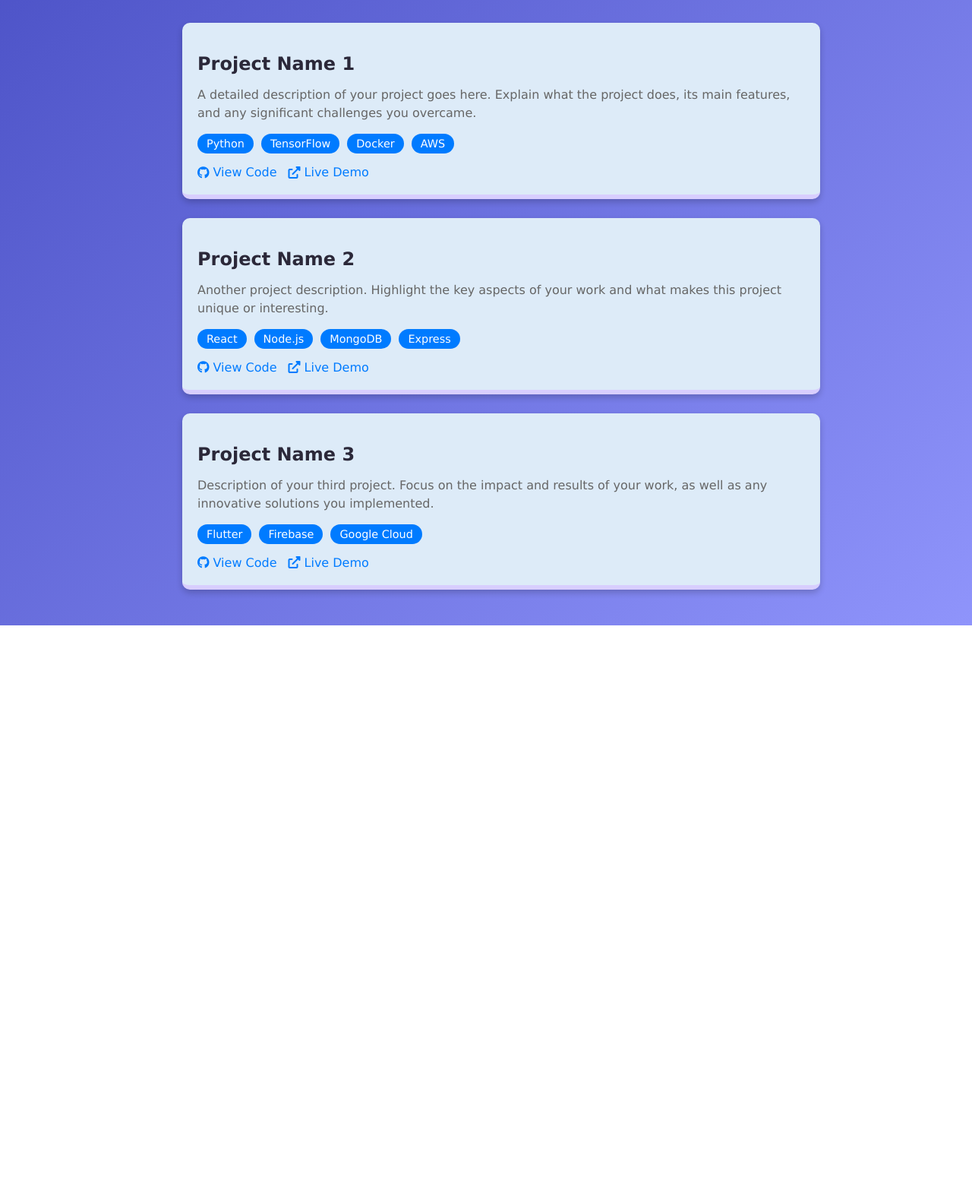
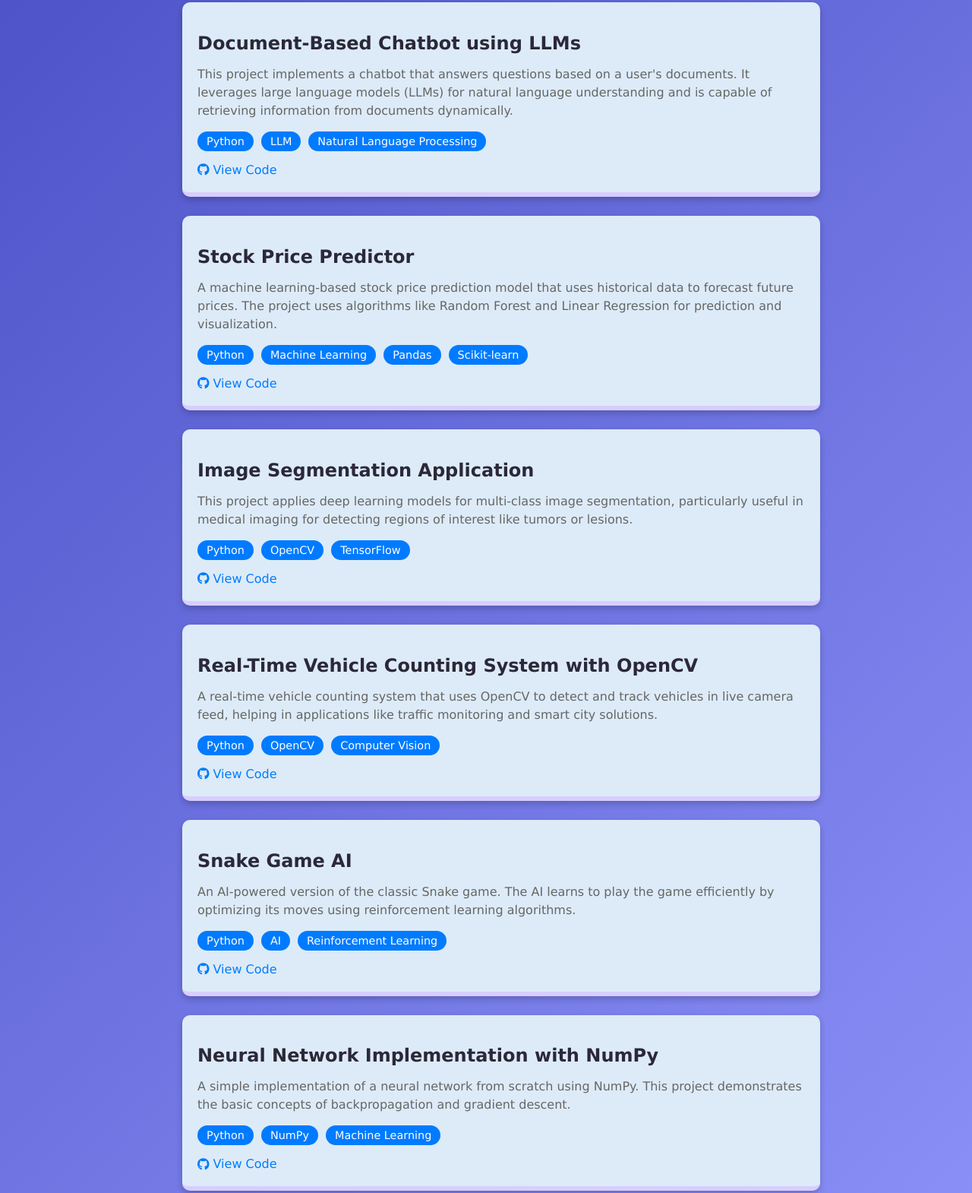
Before and after one commit to sujal-maheshwari2004/Personal_Portfolio, a plain HTML site: page projects.html in a window 1280 px wide. Shown: the part 17-1587 px from the top of the page at 76% size. Before the commit the page ends 840 px from the top, so only its background shows below. Drawn offline with Linux system fonts and the light colour scheme.

Commit message:
Update projects.html

```diff
--- a/projects.html
+++ b/projects.html
@@ -82,68 +82,135 @@
     <main class="projects-container">
         <!-- Project 1 -->
         <div class="project-card">
-            <h2 class="project-title">Project Name 1</h2>
+            <h2 class="project-title">Document-Based Chatbot using LLMs</h2>
             <p class="project-description">
-                A detailed description of your project goes here. Explain what the project does,
-                its main features, and any significant challenges you overcame.
+                This project implements a chatbot that answers questions based on a user's documents. It leverages
+                large language models (LLMs) for natural language understanding and is capable of retrieving
+                information from documents dynamically.
             </p>
             <div class="tech-stack">
                 <span class="tech-tag">Python</span>
-                <span class="tech-tag">TensorFlow</span>
-                <span class="tech-tag">Docker</span>
-                <span class="tech-tag">AWS</span>
+                <span class="tech-tag">LLM</span>
+                <span class="tech-tag">Natural Language Processing</span>
             </div>
             <div class="project-links">
-                <a href="#" class="project-link" target="_blank">
+                <a href="https://github.com/sujal-maheshwari2004/Talk-With-Your-Docs" class="project-link" target="_blank">
                     <i class="fab fa-github"></i> View Code
-                </a>
-                <a href="#" class="project-link" target="_blank">
-                    <i class="fas fa-external-link-alt"></i> Live Demo
                 </a>
             </div>
         </div>
 
         <!-- Project 2 -->
         <div class="project-card">
-            <h2 class="project-title">Project Name 2</h2>
+            <h2 class="project-title">Stock Price Predictor</h2>
             <p class="project-description">
-                Another project description. Highlight the key aspects of your work
-                and what makes this project unique or interesting.
+                A machine learning-based stock price prediction model that uses historical data to forecast future prices.
+                The project uses algorithms like Random Forest and Linear Regression for prediction and visualization.
             </p>
             <div class="tech-stack">
-                <span class="tech-tag">React</span>
-                <span class="tech-tag">Node.js</span>
-                <span class="tech-tag">MongoDB</span>
-                <span class="tech-tag">Express</span>
+                <span class="tech-tag">Python</span>
+                <span class="tech-tag">Machine Learning</span>
+                <span class="tech-tag">Pandas</span>
+                <span class="tech-tag">Scikit-learn</span>
             </div>
             <div class="project-links">
-                <a href="#" class="project-link" target="_blank">
+                <a href="https://github.com/sujal-maheshwari2004/stock-price-prediction" class="project-link" target="_blank">
                     <i class="fab fa-github"></i> View Code
-                </a>
-                <a href="#" class="project-link" target="_blank">
-                    <i class="fas fa-external-link-alt"></i> Live Demo
                 </a>
             </div>
         </div>
 
         <!-- Project 3 -->
         <div class="project-card">
-            <h2 class="project-title">Project Name 3</h2>
+            <h2 class="project-title">Image Segmentation Application</h2>
             <p class="project-description">
-                Description of your third project. Focus on the impact and results
-                of your work, as well as any innovative solutions you implemented.
+                This project applies deep learning models for multi-class image segmentation, particularly useful in
+                medical imaging for detecting regions of interest like tumors or lesions.
             </p>
             <div class="tech-stack">
-                <span class="tech-tag">Flutter</span>
-                <span class="tech-tag">Firebase</span>
-                <span class="tech-tag">Google Cloud</span>
+                <span class="tech-tag">Python</span>
+                <span class="tech-tag">OpenCV</span>
+                <span class="tech-tag">TensorFlow</span>
             </div>
             <div class="project-links">
-                <a href="#" class="project-link" target="_blank">
+                <a href="https://github.com/sujal-maheshwari2004/Multi-class-image-segmentation" class="project-link" target="_blank">
                     <i class="fab fa-github"></i> View Code
                 </a>
-                <a href="#" class="project-link" target="_blank">
-                    <i class="fas fa-external-link-alt"></i> Live Demo
+            </div>
+        </div>
+
+        <!-- Project 4 -->
+        <div class="project-card">
+            <h2 class="project-title">Real-Time Vehicle Counting System with OpenCV</h2>
+            <p class="project-description">
+                A real-time vehicle counting system that uses OpenCV to detect and track vehicles in live camera feed,
+                helping in applications like traffic monitoring and smart city solutions.
+            </p>
+            <div class="tech-stack">
+                <span class="tech-tag">Python</span>
+                <span class="tech-tag">OpenCV</span>
+                <span class="tech-tag">Computer Vision</span>
+            </div>
+            <div class="project-links">
+                <a href="https://github.com/sujal-maheshwari2004/Real-time-Vehicle-Counting-System-with-OpenCV" class="project-link" target="_blank">
+                    <i class="fab fa-github"></i> View Code
+                </a>
+            </div>
+        </div>
+
+        <!-- Project 5 -->
+        <div class="project-card">
+            <h2 class="project-title">Snake Game AI</h2>
+            <p class="project-description">
+                An AI-powered version of the classic Snake game. The AI learns to play the game efficiently by optimizing
+                its moves using reinforcement learning algorithms.
+            </p>
+            <div class="tech-stack">
+                <span class="tech-tag">Python</span>
+                <span class="tech-tag">AI</span>
+                <span class="tech-tag">Reinforcement Learning</span>
+            </div>
+            <div class="project-links">
+                <a href="https://github.com/sujal-maheshwari2004/snake_game_aib" class="project-link" target="_blank">
+                    <i class="fab fa-github"></i> View Code
+                </a>
+            </div>
+        </div>
+
+        <!-- Project 6 -->
+        <div class="project-card">
+            <h2 class="project-title">Neural Network Implementation with NumPy</h2>
+            <p class="project-description">
+                A simple implementation of a neural network from scratch using NumPy. This project demonstrates the basic
+                concepts of backpropagation and gradient descent.
+            </p>
+            <div class="tech-stack">
+                <span class="tech-tag">Python</span>
+                <span class="tech-tag">NumPy</span>
+                <span class="tech-tag">Machine Learning</span>
+            </div>
+            <div class="project-links">
+                <a href="https://github.com/sujal-maheshwari2004/NeuralNetwork_wNumPy" class="project-link" target="_blank">
+                    <i class="fab fa-github"></i> View Code
+                </a>
+            </div>
+        </div>
+
+        <!-- Project 7 -->
+        <div class="project-card">
+            <h2 class="project-title">Hate Speech Detection using SVM</h2>
+            <p class="project-description">
+                A model that detects hate speech in text using Support Vector Machines (SVM). The project focuses on
+                text preprocessing, feature extraction, and model evaluation.
+            </p>
+            <div class="tech-stack">
+                <span class="tech-tag">Python</span>
+                <span class="tech-tag">SVM</span>
+                <span class="tech-tag">Machine Learning</span>
+            </div>
+            <div class="project-links">
+                <a href="https://github.com/sujal-maheshwari2004/Hate-Speech-Detection-using-SVM" class="project-link" target="_blank">
+                    <i class="fab fa-github"></i> View Code
                 </a>
             </div>
         </div>
```
